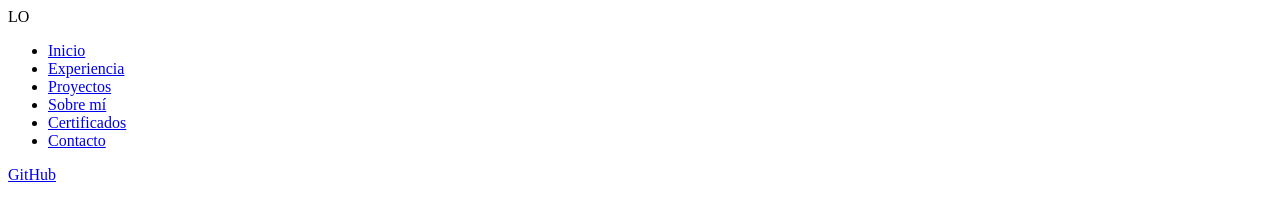
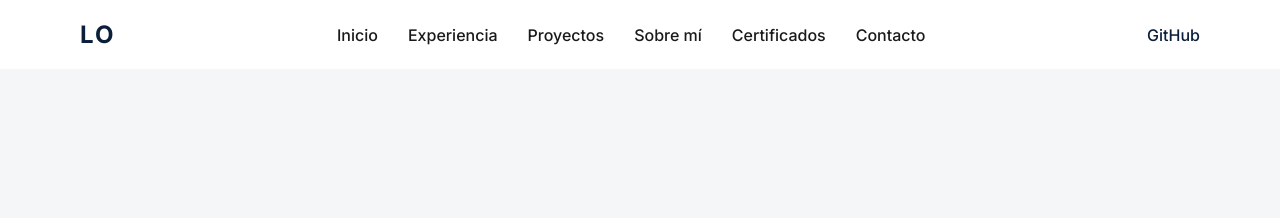
Before and after one commit to Luiseoma/luis-omana-portfolio, a plain HTML site: page index.html in a window 1280 px wide. Drawn offline with Linux system fonts and the light colour scheme.

Commit message:
style: implementada base de layout de navegación

```diff
--- a/assets/css/main.css
+++ b/assets/css/main.css
@@ -1,2 +1,14 @@
 @import url("variables.css");
 @import url("navbar.css");
+
+* {
+    margin: 0;
+    padding: 0;
+    box-sizing: border-box;
+}
+
+body{
+    font-family: "Inter", sans-serif;
+    background-color: var(--color-background);
+    color: var(--color-text);
+}
--- a/assets/css/navbar.css
+++ b/assets/css/navbar.css
@@ -0,0 +1,41 @@
+header{
+    background-color: var(--color-white);
+}
+
+nav {
+    max-width: 1200px;
+    margin: 0 auto;
+    display: flex;
+    justify-content: space-between;
+    align-items: center;
+    padding: 20px 40px;
+}
+
+.nav-links{
+    display: flex;
+    gap: 30px;
+    list-style: none;
+}
+
+.nav-links a{
+    text-decoration:none;
+    color: var(--color-text);
+    font-weight: 500;
+}
+
+.nav-links a:hover{
+    color: var(--color-primary);
+}
+
+.logo{
+    font-size: 1.5rem;
+    font-weight: 700;
+    color: var(--color-primary);
+    letter-spacing: 2px;
+}
+
+.social-links a{
+    text-decoration: none;
+    color: var(--color-primary);
+    font-weight: 500;
+}
```
